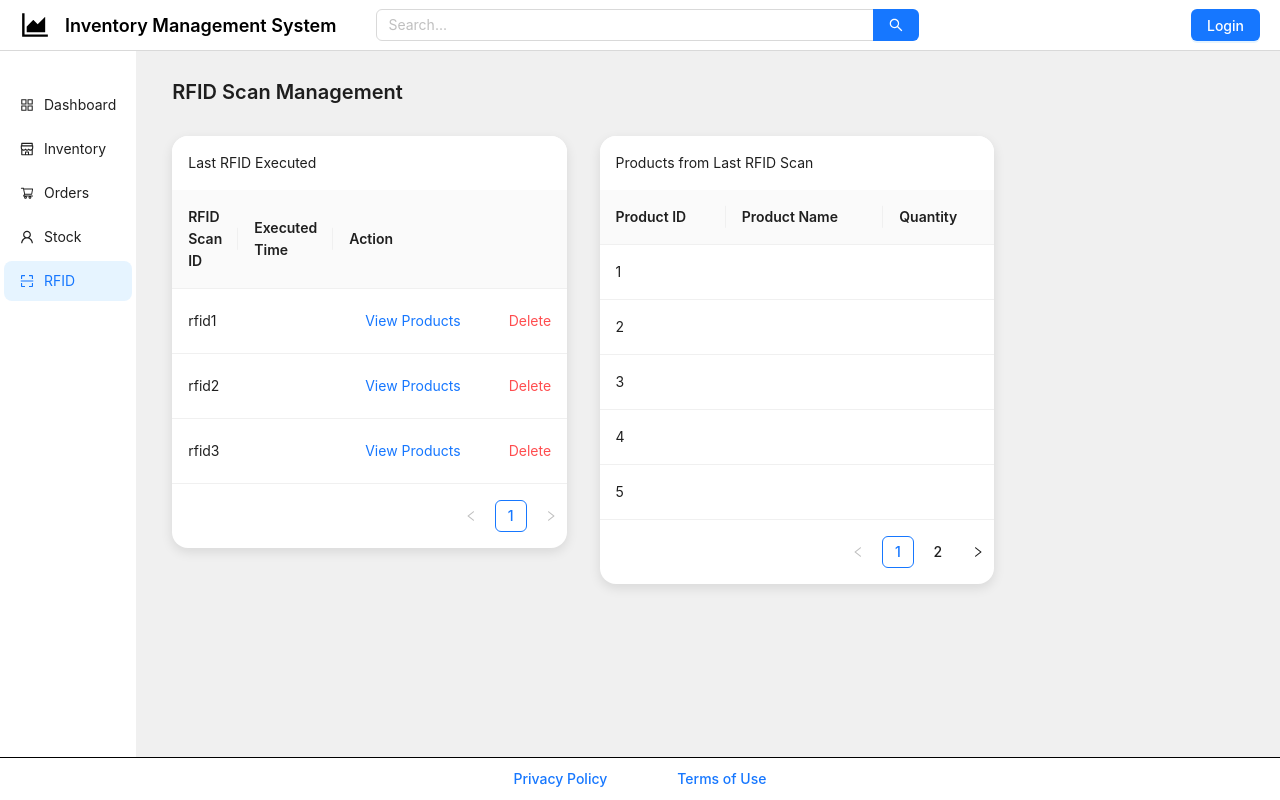
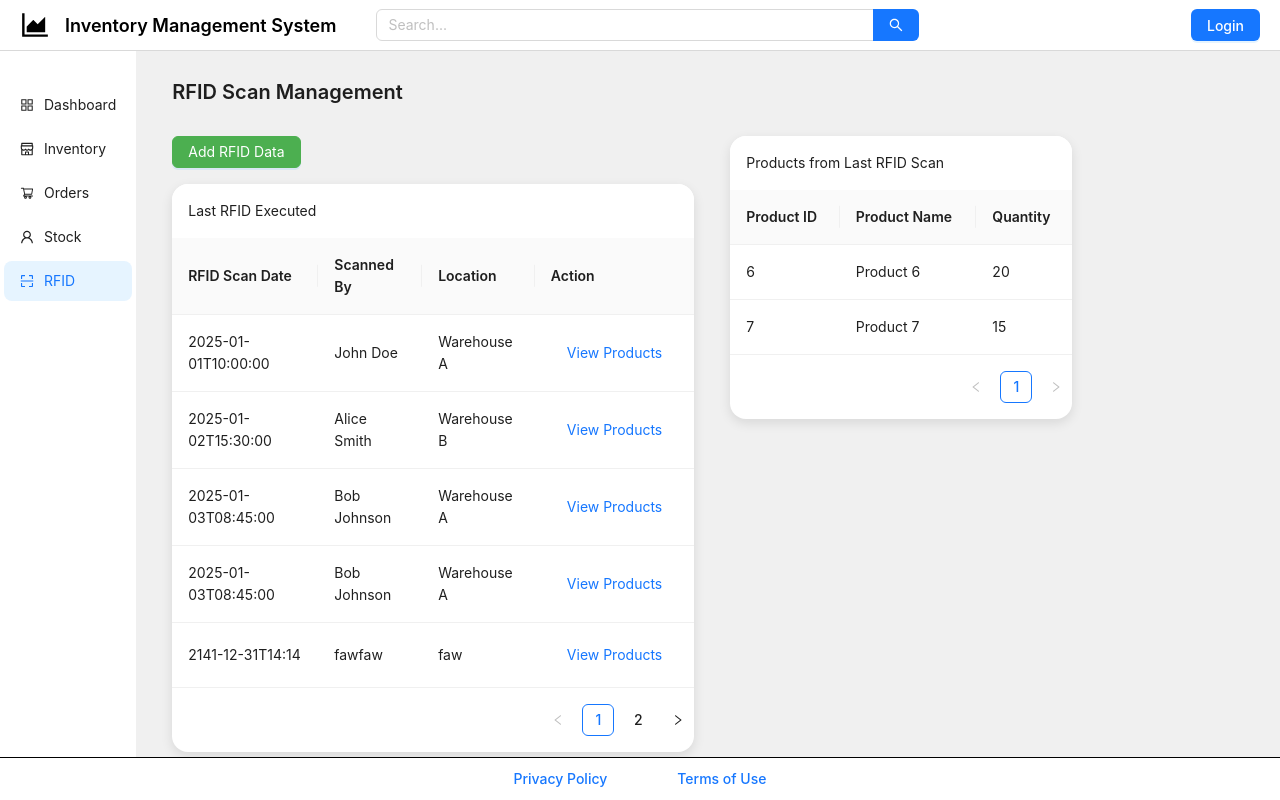
Before and after one commit to Copernicus12/Gestionare-Inventar-Bricolaj, a React (Vite) app in the folder crud-app/: page /rfid in a window 1280 px wide. Built offline with nearby package versions, Linux system fonts and the light colour scheme; data requests are answered from the project's data file.

Commit message:
add PrivateRoute component for protected routes and update data_base.json to include detailed product information in RFID entries

```diff
--- a/crud-app/data_base.json
+++ b/crud-app/data_base.json
@@ -87,14 +87,6 @@
       "status": "Shipped",
       "orderDate": "2025-01-04",
       "deliveryDate": "2025-01-07"
-    },
-    {
-      "id": "7959",
-      "productId": null,
-      "quantity": 10,
-      "status": "Delivered",
-      "orderDate": "2025-01-04",
-      "deliveryDate": "2025-01-09"
     }
   ],
   "employees": [
@@ -182,24 +174,189 @@
   "rfid": [
     {
       "id": "rfid1",
-      "scanDate": "2025-01-01",
-      "productIds": ["1", "2"],
+      "scanDate": "2025-01-01T10:00:00",
       "scannedBy": "John Doe",
-      "location": "Warehouse A"
+      "location": "Warehouse A",
+      "products": [
+        {
+          "id": "1",
+          "name": "Product 1",
+          "quantity": 10
+        },
+        {
+          "id": "2",
+          "name": "Product 2",
+          "quantity": 5
+        }
+      ]
     },
     {
       "id": "rfid2",
-      "scanDate": "2025-01-02",
-      "productIds": ["3", "4", "5"],
+      "scanDate": "2025-01-02T15:30:00",
       "scannedBy": "Alice Smith",
-      "location": "Warehouse B"
+      "location": "Warehouse B",
+      "products": [
+        {
+          "id": "3",
+          "name": "Product 3",
+          "quantity": 2
+        },
+        {
+          "id": "4",
+          "name": "Product 4",
+          "quantity": 1
+        },
+        {
+          "id": "5",
+          "name": "Product 5",
+          "quantity": 3
+        }
+      ]
     },
     {
       "id": "rfid3",
-      "scanDate": "2025-01-03",
-      "productIds": ["6", "7"],
+      "scanDate": "2025-01-03T08:45:00",
       "scannedBy": "Bob Johnson",
-      "location": "Warehouse A"
+      "location": "Warehouse A",
+      "products": [
+        {
+          "id": "6",
+          "name": "Product 6",
+          "quantity": 20
+        },
+        {
+          "id": "7",
+          "name": "Product 7",
+          "quantity": 15
+        }
+      ]
+    },
+    {
+      "id": "rfid3",
+      "scanDate": "2025-01-03T08:45:00",
+      "scannedBy": "Bob Johnson",
+      "location": "Warehouse A",
+      "products": [
+        {
+          "id": "6",
+          "name": "Product 6",
+          "quantity": 20
+        },
+        {
+          "id": "7",
+          "name": "Product 7",
+          "quantity": 15
+        }
+      ]
+    },
+    {
+      "id": "c548",
+      "scanDate": "2141-12-31T14:14",
+      "scannedBy": "fawfaw",
+      "location": "faw",
+      "products": [
+        {
+          "id": "5",
+          "name": "Product 5",
+          "quantity": 1
+        },
+        {
+          "id": "7",
+          "name": "Product 7",
+          "quantity": 1
+        },
+        {
+          "id": "6",
+          "name": "Product 6",
+          "quantity": 1
+        },
+        {
+          "id": "5",
+          "name": "Product 5",
+          "quantity": 1
+        },
+        {
+          "id": "4",
+          "name": "Product 4",
+          "quantity": 1
+        },
+        {
+          "id": "3",
+          "name": "Product 3",
+          "quantity": 1
+        },
+        {
+          "id": "2",
+          "name": "Product 2",
+          "quantity": 1
+        },
+        {
+          "id": "1",
+          "name": "Product 1",
+          "quantity": 1
+        }
+      ]
+    },
+    {
+      "id": "4947",
+      "scanDate": "1111-12-12T01:01",
+      "scannedBy": "w",
+      "location": "dw",
+      "products": [
+        {
+          "id": "6",
+          "name": "Product 6",
+          "quantity": 1
+        },
+        {
+          "id": "7",
+          "name": "Product 7",
+          "quantity": 1
+        }
+      ]
+    },
+    {
+      "id": "ed9c",
+      "scanDate": "2026-12-12T16:25",
+      "scannedBy": "rg",
+      "location": "egs",
+      "products": [
+        {
+          "id": "1",
+          "name": "Product 1",
+          "quantity": 41
+        },
+        {
+          "id": "2",
+          "name": "Product 2",
+          "quantity": 14
+        },
+        {
+          "id": "3",
+          "name": "Product 3",
+          "quantity": 14
+        },
+        {
+          "id": "4",
+          "name": "Product 4",
+          "quantity": 1
+        },
+        {
+          "id": "5",
+          "name": "Product 5",
+          "quantity": 1
+        },
+        {
+          "id": "6",
+          "name": "Product 6",
+          "quantity": 1
+        },
+        {
+          "id": "7",
+          "name": "Product 7",
+          "quantity": 1
+        }
+      ]
     }
   ]
 }
--- a/crud-app/src/Pages/RFID.jsx
+++ b/crud-app/src/Pages/RFID.jsx
@@ -1,105 +1,181 @@
 import React, { useState, useEffect } from "react";
-import { Table, Button, Space, Typography, Popconfirm, Modal, message } from "antd";
+import {
+  Table,
+  Button,
+  Space,
+  Typography,
+  Modal,
+  message,
+  InputNumber,
+} from "antd";
 
-const API_URL_RFID = "http://localhost:5000/rfid"; // API endpoint for RFID scans
-const API_URL_PRODUCTS = "http://localhost:5000/products"; // API endpoint for products
+const API_URL_RFID = "http://localhost:5000/rfid";
+const API_URL_PRODUCTS = "http://localhost:5000/products";
 
 const RFID = () => {
-  const [rfidData, setRfidData] = useState([]); // Store RFID scan actions
-  const [productData, setProductData] = useState([]); // Store product data from last RFID scan
+  const [rfidData, setRfidData] = useState([]);
+  const [products, setProducts] = useState([]);
+  const [lastRfidProducts, setLastRfidProducts] = useState([]);
   const [isModalVisible, setIsModalVisible] = useState(false);
-  const [currentRfid, setCurrentRfid] = useState(null);
+  const [isAddModalVisible, setIsAddModalVisible] = useState(false);
+  const [currentRfidProducts, setCurrentRfidProducts] = useState([]);
+  const [currentRfidDetails, setCurrentRfidDetails] = useState(null);
+  const [selectedProducts, setSelectedProducts] = useState({});
+  const [newRfidDetails, setNewRfidDetails] = useState({
+    scanDate: "",
+    scannedBy: "",
+    location: "",
+  });
 
-  // Fetch the latest RFID actions
   const fetchRfidData = async () => {
     try {
       const response = await fetch(API_URL_RFID);
       const data = await response.json();
       setRfidData(data);
+
+      if (data.length > 0) {
+        const lastScan = data.reduce((latest, current) =>
+          current.id > latest.id ? current : latest
+        );
+        setLastRfidProducts(lastScan.products || []);
+      }
     } catch (error) {
       message.error("Failed to fetch RFID data.");
       console.error(error);
     }
   };
 
-  // Fetch the products from the last RFID scan
-  const fetchProductData = async () => {
+  const fetchProducts = async () => {
     try {
       const response = await fetch(API_URL_PRODUCTS);
       const data = await response.json();
-      setProductData(data);
+      setProducts(data);
     } catch (error) {
-      message.error("Failed to fetch product data.");
+      message.error("Failed to fetch products.");
       console.error(error);
     }
   };
 
   useEffect(() => {
     fetchRfidData();
-    fetchProductData();
+    fetchProducts();
   }, []);
 
-  // Handle modal cancel
   const handleCancel = () => {
     setIsModalVisible(false);
   };
 
-  // Handle deleting an RFID entry (for example)
-  const handleDeleteRfid = async (id) => {
+  const handleAddCancel = () => {
+    setIsAddModalVisible(false);
+    setSelectedProducts({});
+    setNewRfidDetails({
+      scanDate: "",
+      scannedBy: "",
+      location: "",
+    });
+  };
+
+  const handleViewProducts = (record) => {
+    setCurrentRfidDetails(record);
+    setCurrentRfidProducts(record.products);
+    setIsModalVisible(true);
+  };
+
+  const handleAddRfid = () => {
+    setIsAddModalVisible(true);
+  };
+
+  const handleAddRfidSubmit = async () => {
+    const newRfidData = {
+      ...newRfidDetails,
+      products: Object.entries(selectedProducts).map(([id, { name, quantity }]) => ({
+        id,
+        name,
+        quantity,
+      })),
+    };
+
     try {
-      const response = await fetch(`${API_URL_RFID}/${id}`, {
-        method: "DELETE",
+      const response = await fetch(API_URL_RFID, {
+        method: "POST",
+        headers: {
+          "Content-Type": "application/json",
+        },
+        body: JSON.stringify(newRfidData),
       });
+
       if (response.ok) {
-        message.success("RFID entry deleted successfully");
+        message.success("RFID entry added successfully");
         fetchRfidData();
+        handleAddCancel();
       } else {
-        message.error("Failed to delete RFID entry.");
+        message.error("Failed to add RFID entry.");
       }
     } catch (error) {
-      message.error("An error occurred while deleting.");
+      message.error("An error occurred while adding RFID data.");
       console.error(error);
     }
+  };
+
+  const handleProductSelection = (productId, name, quantity) => {
+    setSelectedProducts((prevSelected) => {
+      const updatedProducts = { ...prevSelected };
+
+      if (quantity > 0) {
+        updatedProducts[productId] = { name, quantity };
+      } else {
+        delete updatedProducts[productId];
+      }
+
+      return updatedProducts;
+    });
   };
 
   return (
     <Space size={20} direction="vertical" style={{ width: "100%" }}>
       <Typography.Title level={4}>RFID Scan Management</Typography.Title>
 
-      {/* Container for both tables */}
       <div style={{ display: "flex", justifyContent: "space-between" }}>
-        {/* Table for Last RFID Scans */}
-        <div style={{ width: "48%" }}>
+        <div style={{ width: "58%" }}>
+
+        <Button
+            type="primary"
+            style={{
+              marginBottom: 16,
+              backgroundColor: "#4CAF50", // Green for success
+              borderColor: "#4CAF50",
+            }}
+            onClick={() => setIsAddModalVisible(true)}
+          >
+            Add RFID Data
+          </Button>
+
           <Table
-            title={() => "Last RFID Executed"}
+            title={() => (
+              <Space>
+                Last RFID Executed
+              </Space>
+            )}
             columns={[
               {
-                title: "RFID Scan ID",
-                dataIndex: "id",
+                title: "RFID Scan Date",
+                dataIndex: "scanDate",
               },
               {
-                title: "Executed Time",
-                dataIndex: "executedTime",
+                title: "Scanned By",
+                dataIndex: "scannedBy",
+              },
+              {
+                title: "Location",
+                dataIndex: "location",
               },
               {
                 title: "Action",
                 key: "action",
-                render: (text, record) => (
-                  <Space size="middle">
-                    <Button type="link" onClick={() => setCurrentRfid(record)}>
-                      View Products
-                    </Button>
-                    <Popconfirm
-                      title="Are you sure you want to delete this RFID scan?"
-                      onConfirm={() => handleDeleteRfid(record.id)}
-                      okText="Yes"
-                      cancelText="No"
-                    >
-                      <Button type="link" danger>
-                        Delete
-                      </Button>
-                    </Popconfirm>
-                  </Space>
+                render: (_, record) => (
+                  <Button type="link" onClick={() => handleViewProducts(record)}>
+                    View Products
+                  </Button>
                 ),
               },
             ]}
@@ -108,6 +184,7 @@ const RFID = () => {
               pageSize: 5,
             }}
             rowKey="id"
+
             style={{
               borderRadius: "16px",
               boxShadow: "0 4px 12px rgba(0, 0, 0, 0.1)",
@@ -117,8 +194,7 @@ const RFID = () => {
           />
         </div>
 
-        {/* Table for Products from Last RFID Scan */}
-        <div style={{ width: "48%" }}>
+        <div style={{ width: "38%" }}>
           <Table
             title={() => "Products from Last RFID Scan"}
             columns={[
@@ -135,11 +211,12 @@ const RFID = () => {
                 dataIndex: "quantity",
               },
             ]}
-            dataSource={productData}
+            dataSource={lastRfidProducts}
             pagination={{
               pageSize: 5,
             }}
             rowKey="id"
+
             style={{
               borderRadius: "16px",
               boxShadow: "0 4px 12px rgba(0, 0, 0, 0.1)",
@@ -150,7 +227,6 @@ const RFID = () => {
         </div>
       </div>
 
-      {/* View Products Modal */}
       <Modal
         title="Product Details from RFID Scan"
         visible={isModalVisible}
@@ -158,26 +234,102 @@ const RFID = () => {
         footer={null}
         destroyOnClose
       >
-        {currentRfid && (
-          <div>
+        {currentRfidDetails && (
+          <>
             <p>
-              <strong>RFID Scan ID:</strong> {currentRfid.id}
+              <strong>RFID Scan ID:</strong> {currentRfidDetails.id}
             </p>
             <p>
-              <strong>Executed Time:</strong> {currentRfid.executedTime}
+              <strong>Scan Date:</strong> {currentRfidDetails.scanDate}
             </p>
             <p>
-              <strong>Products Scanned:</strong>
+              <strong>Location:</strong> {currentRfidDetails.location}
+            </p>
+            <p>
+              <strong>Products:</strong>
             </p>
             <ul>
-              {currentRfid.products && currentRfid.products.map((product) => (
+              {currentRfidProducts.map((product) => (
                 <li key={product.id}>
                   <strong>{product.name}</strong> (Quantity: {product.quantity})
                 </li>
               ))}
             </ul>
+          </>
+        )}
+      </Modal>
+
+      <Modal
+        title="Add RFID Data"
+        visible={isAddModalVisible}
+        onCancel={handleAddCancel}
+        onOk={handleAddRfidSubmit}
+      >
+        <div>
+          <div>
+            <strong>Scan Date:</strong>
+            <input
+              type="datetime-local"
+              value={newRfidDetails.scanDate}
+              onChange={(e) =>
+                setNewRfidDetails({ ...newRfidDetails, scanDate: e.target.value })
+              }
+            />
           </div>
-        )}
+          <div>
+            <strong>Scanned By:</strong>
+            <input
+              type="text"
+              value={newRfidDetails.scannedBy}
+              onChange={(e) =>
+                setNewRfidDetails({ ...newRfidDetails, scannedBy: e.target.value })
+              }
+            />
+          </div>
+          <div>
+            <strong>Location:</strong>
+            <input
+              type="text"
+              value={newRfidDetails.location}
+              onChange={(e) =>
+                setNewRfidDetails({ ...newRfidDetails, location: e.target.value })
+              }
+            />
+          </div>
+          <Table
+            title={() => "Select Products"}
+            columns={[
+              {
+                title: "Product ID",
+                dataIndex: "id",
+              },
+              {
+                title: "Product Name",
+                dataIndex: "title",
+              },
+              {
+                title: "Stock",
+                dataIndex: "stock",
+              },
+              {
+                title: "Quantity Found",
+                render: (_, record) => (
+                  <InputNumber
+                    min={0}
+                    onChange={(value) =>
+                      handleProductSelection(record.id, record.title, value)
+                    }
+                  />
+                ),
+              },
+            ]}
+            dataSource={products}
+            rowKey="id"
+            pagination={{
+              pageSize: 5,
+            }}
+          />
+        </div>
       </Modal>
     </Space>
   );
```
Also changed, not shown: crud-app/src/Components/PrivateRoute.jsx (added, +15 -0 lines).
